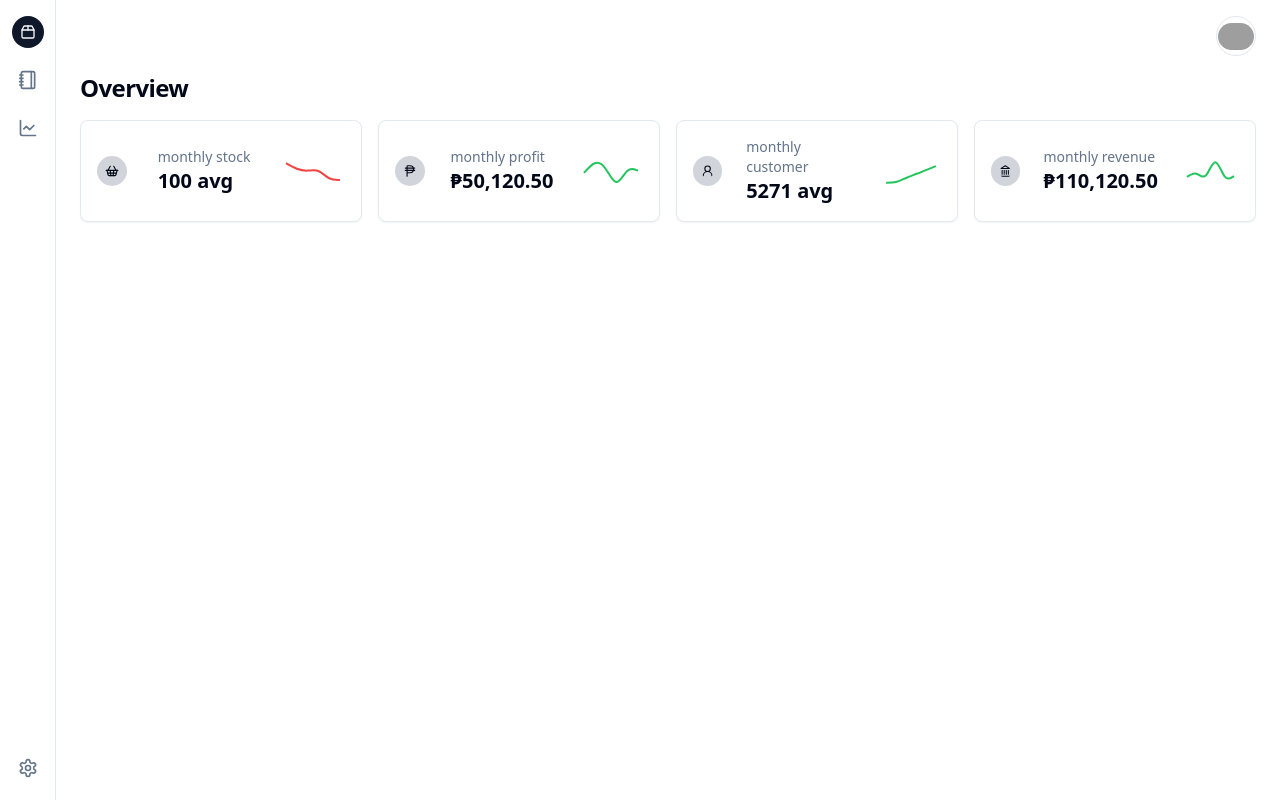
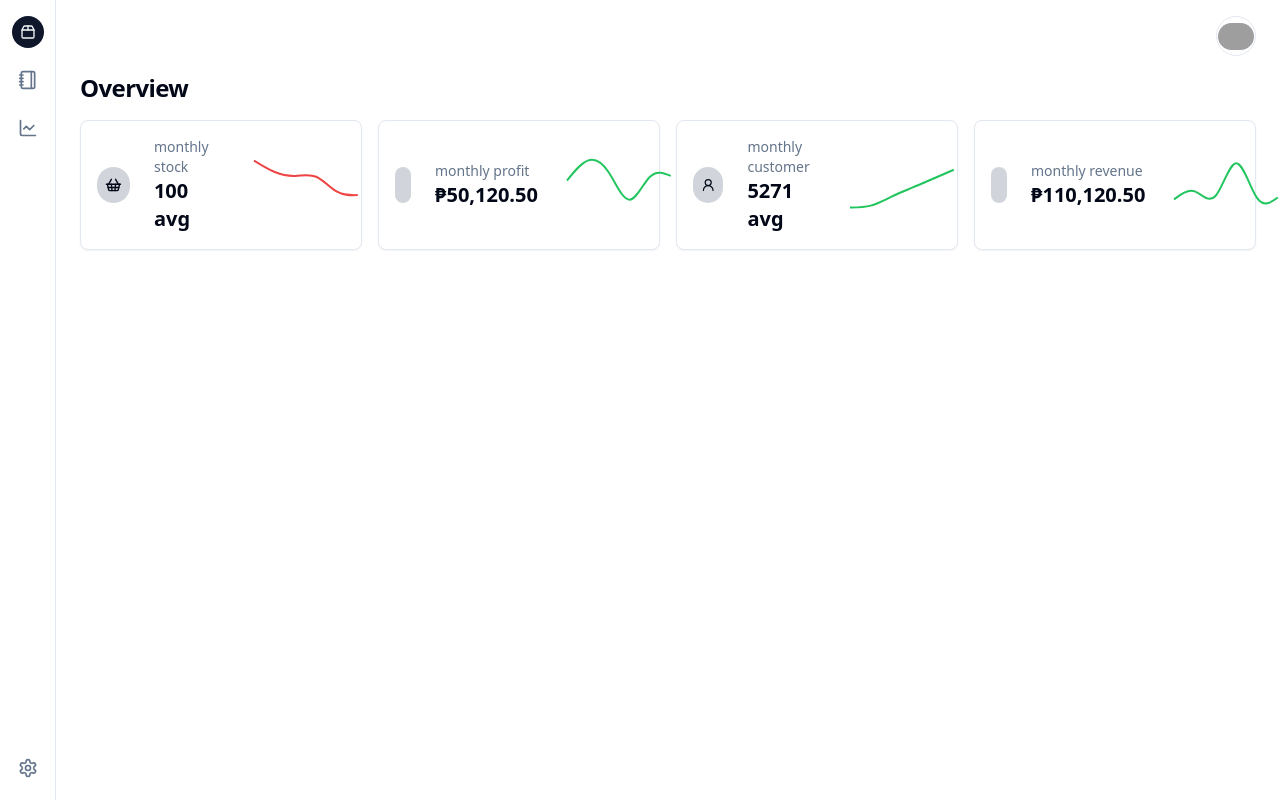
Before and after one commit to AdrianGallano/sir-wag-po, a React (Vite) app in the folder hola-cafe-management-system/: page /analytics in a window 1280 px wide. Built offline with nearby package versions, Linux system fonts and the light colour scheme; grey boxes are pictures that could not be loaded.

Commit message:
Add new chart style

```diff
--- a/hola-cafe-management-system/src/components/analytics/customer-analytics.tsx
+++ b/hola-cafe-management-system/src/components/analytics/customer-analytics.tsx
@@ -37,10 +37,10 @@ const CustomerAnalyticsCard = () => {
     /* Show the customer in a analytic card */
 
     return (
-        <Card className="flex items-center justify-between p-4">
+        <Card className="flex items-center p-4">
             <User2
                 className="bg-gray-300 p-2 rounded-full"
-                size={30}
+                size={36}
             />
             <div>
                 <CardHeader className="py-0">
@@ -52,8 +52,8 @@ const CustomerAnalyticsCard = () => {
                 <CardContent className="text-xl font-semibold py-0">5271 avg
                 </CardContent>
             </div>
-            <div className="h-16 w-16">
-                <ChartContainer className="translate-y-1/2" config={chartConfig}>
+            <div className="h-16 w-24 flex">
+                <ChartContainer config={chartConfig}>
                     <LineChart
                         accessibilityLayer
                         data={profitData}
--- a/hola-cafe-management-system/src/components/analytics/inventory-analytics.tsx
+++ b/hola-cafe-management-system/src/components/analytics/inventory-analytics.tsx
@@ -37,10 +37,10 @@ const StockAnalyticsCard = () => {
     /* Show the stock in a analytic card */
 
     return (
-        <Card className="flex items-center justify-between p-4 red">
+        <Card className="flex items-center p-4 red">
             <ShoppingBasket
                 className="bg-gray-300 p-2 rounded-full"
-                size={30}
+                size={36}
             />
             <div>
                 <CardHeader className="py-0">
@@ -52,8 +52,8 @@ const StockAnalyticsCard = () => {
                 <CardContent className="text-xl font-semibold py-0">100 avg
                 </CardContent>
             </div>
-            <div className="h-16 w-16">
-                <ChartContainer className="translate-y-1/2" config={chartConfig}>
+            <div className="h-16 w-24 flex">
+                <ChartContainer config={chartConfig}>
                     <LineChart
                         accessibilityLayer
                         data={stockData}
--- a/hola-cafe-management-system/src/components/analytics/profit-analytics-card.tsx
+++ b/hola-cafe-management-system/src/components/analytics/profit-analytics-card.tsx
@@ -37,10 +37,10 @@ const ProfitAnalyticsCard = () => {
     /* Show the profit in a analytic card */
 
     return (
-        <Card className="flex items-center justify-between p-4">
+        <Card className="flex items-center p-4">
             <PhilippinePeso
                 className="bg-gray-300 p-2 rounded-full"
-                size={30}
+                size={36}
             />
             <div>
                 <CardHeader className="py-0">
@@ -52,8 +52,8 @@ const ProfitAnalyticsCard = () => {
                 <CardContent className="text-xl font-semibold py-0">₱50,120.50
                 </CardContent>
             </div>
-            <div className="h-16 w-16">
-                <ChartContainer className="translate-y-1/2" config={chartConfig}>
+            <div className="h-16 w-24 flex">
+                <ChartContainer  config={chartConfig}>
                     <LineChart
                         accessibilityLayer
                         data={profitData}
--- a/hola-cafe-management-system/src/components/analytics/revenue-analytics.tsx
+++ b/hola-cafe-management-system/src/components/analytics/revenue-analytics.tsx
@@ -37,10 +37,10 @@ const RevenueAnalyticsCard = () => {
     /* Show the revenue in a analytic card */
 
     return (
-        <Card className="flex items-center justify-between p-4">
+        <Card className="flex items-center p-4">
             <Landmark
                 className="bg-gray-300 p-2 rounded-full"
-                size={30}
+                size={36}
             />
             <div>
                 <CardHeader className="py-0">
@@ -52,8 +52,8 @@ const RevenueAnalyticsCard = () => {
                 <CardContent className="text-xl font-semibold py-0">₱110,120.50
                 </CardContent>
             </div>
-            <div className="h-16 w-16">
-                <ChartContainer className="translate-y-1/2" config={chartConfig}>
+            <div className="h-16 w-24 flex">
+                <ChartContainer config={chartConfig}>
                     <LineChart
                         accessibilityLayer
                         data={profitData}
```
